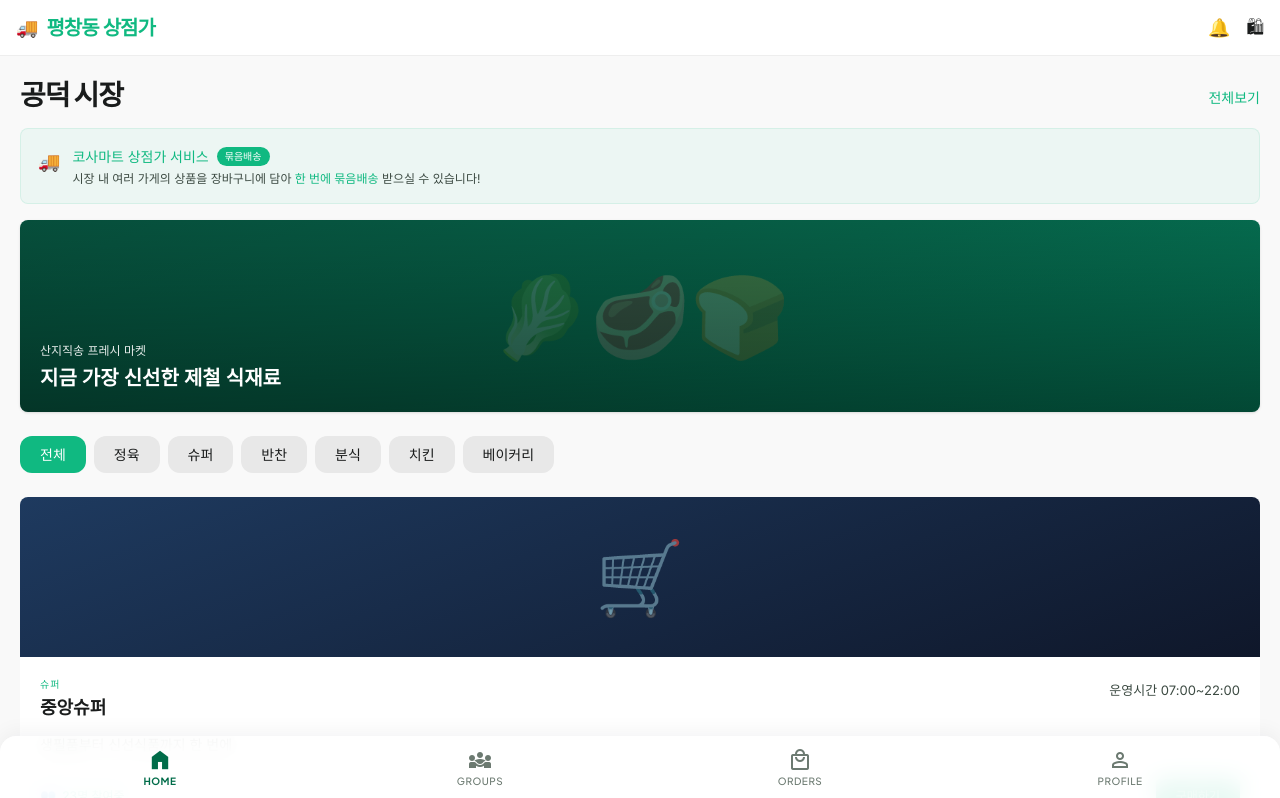
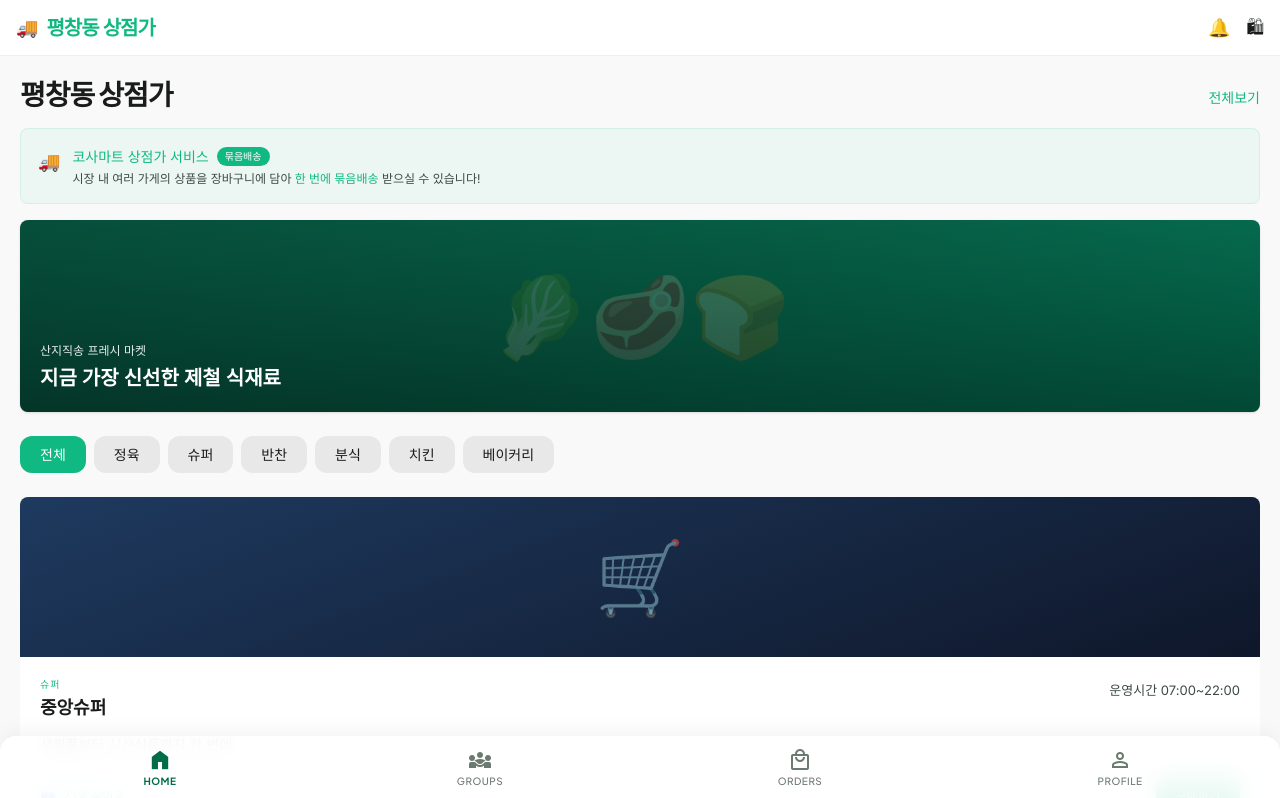
Before and after one commit to senshoo-coder/kosamart, a Next.js app: page /market in a window 1280 px wide. Shown: the top 798 px of the page. Built offline with nearby package versions, Linux system fonts and the light colour scheme; no server answers; the database is empty; a web font is replaced by a local one.

Commit message:
fix: 공덕 시장 → 평창동 상점가로 변경

```diff
--- a/app/(customer)/market/page.tsx
+++ b/app/(customer)/market/page.tsx
@@ -74,7 +74,7 @@ export default function MarketPage() {
         {/* 섹션 타이틀 + 배너 */}
         <div className="flex flex-col gap-4">
           <div className="flex items-end justify-between">
-            <h2 className="text-[28px] font-bold text-[#1a1c1c] tracking-[-1px] leading-[36px]">공덕 시장</h2>
+            <h2 className="text-[28px] font-bold text-[#1a1c1c] tracking-[-1px] leading-[36px]">평창동 상점가</h2>
             <button className="text-[14px] text-[#10b981] font-medium pb-1">전체보기</button>
           </div>
 
```
